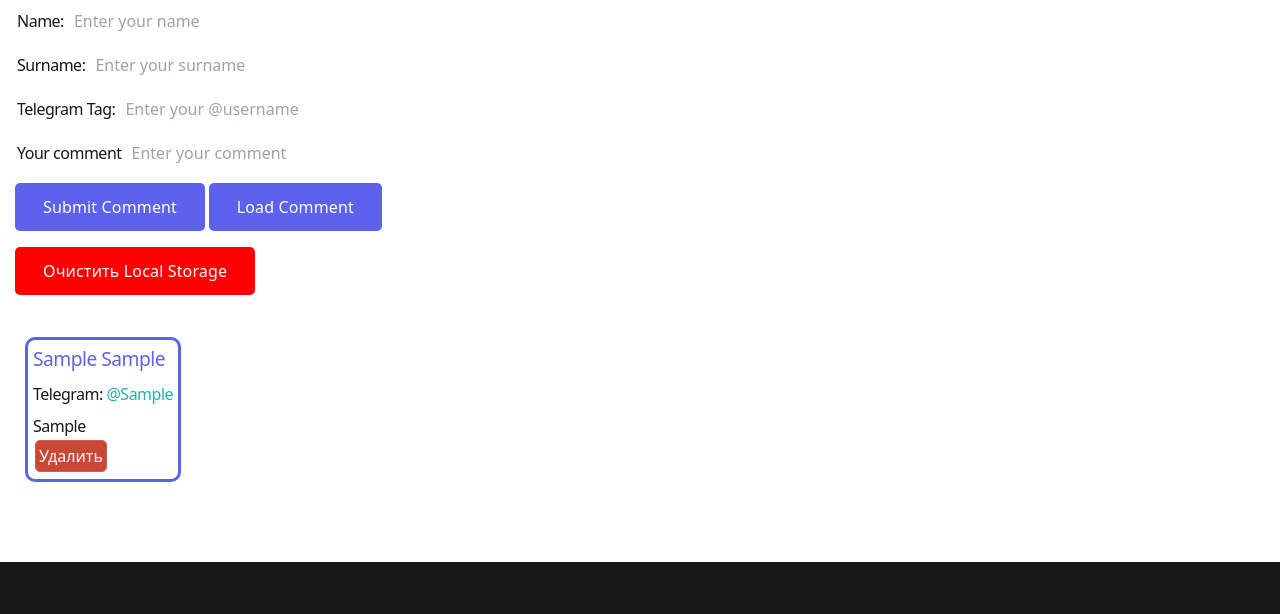
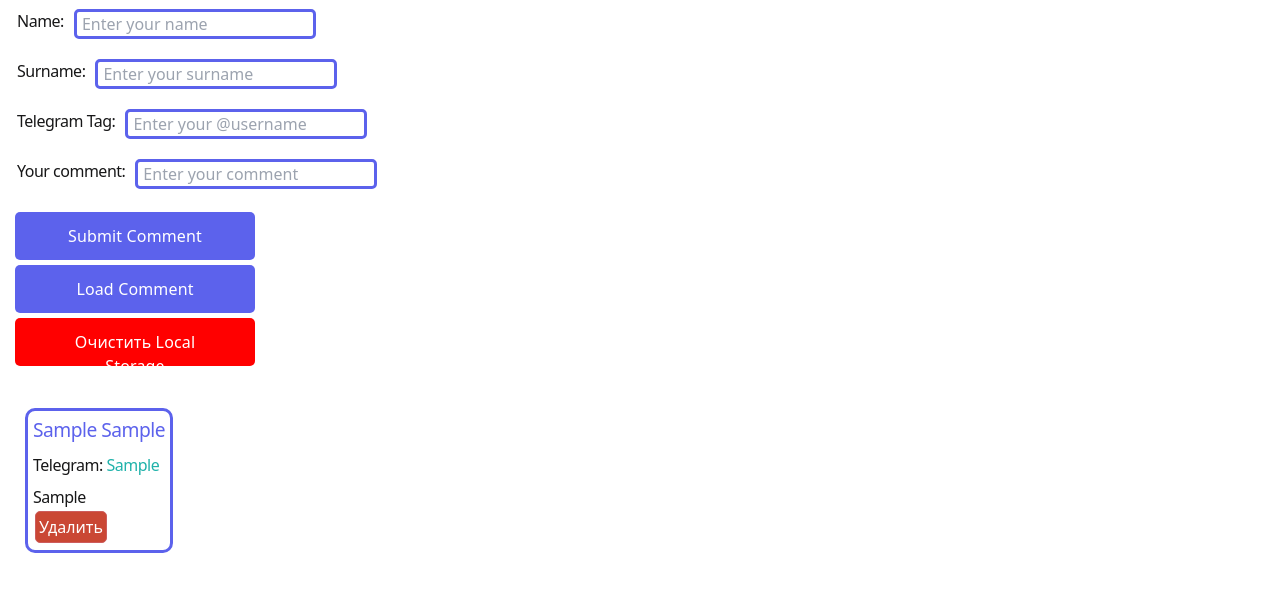
Before and after one commit to IlyaBurlak/ITMO-Frontend, a plain HTML site: page html/comment.html in a window 1280 px wide. Both pictures are taken after typing "Sample", "Sample", "Sample", "Sample" into the empty fields and a click on the button "Submit Comment". Shown: the part 186-800 px from the top of the page. Drawn offline with nearby package versions, Linux system fonts and the light colour scheme.

Commit message:
fix: form

```diff
--- a/css/main.css
+++ b/css/main.css
@@ -561,6 +561,9 @@ tr > th:nth-child(2n + 1){
 }
 #nameC , #surname , #telegram, #comment{
     margin-left: 10px;
+    border: 3px solid var(--accent);
+    border-radius: 5px;
+    padding-left: 5px;
 }
 
 
@@ -593,6 +596,7 @@ tr > th:nth-child(2n + 1){
 }
 
 .comment__delete-btn{
+    display: flex;
     border: 1px solid indianred;
     border-radius: 5px;
     background-color: rgb(202	71	52	);
@@ -607,12 +611,14 @@ tr > th:nth-child(2n + 1){
 .comment-form{
     caret-color: var(--accent);
 }
+
 /*Загрузчик */
+
 .preloader {
     width: 50px;
     height: 50px;
-    border: 6px solid #f3f3f3;
-    border-top: 6px solid #3498db;
+    border: 8px solid #f3f3f3;
+    border-top: 8px solid var(--accent);
     border-radius: 50%;
     animation: spin 2s linear infinite;
 }
@@ -627,6 +633,13 @@ tr > th:nth-child(2n + 1){
 #clear-local-storage-btn{
     background-color: red;
     color: white;
-    width: max-content;
+}
 
+#load-button, #submit-button, #clear-local-storage-btn{
+    width: 240px;
+    margin: 5px 0 0 0;
 }
+.comment-form_buttons{
+    display: flex;
+    flex-direction: column;
+}
--- a/html/comment.html
+++ b/html/comment.html
@@ -50,14 +50,14 @@
                     <input type="text" name="telegram" id="telegram" placeholder="Enter your @username">
                 </div>
                 <div class="form-group">
-                    <label for="comment">Your comment</label>
+                    <label for="comment">Your comment:</label>
                     <input type="text" name="comment-text" id="comment" placeholder="Enter your comment">
                 </div>
                 <div class="comment-form_buttons">
-                    <button type="submit" class="btn btn-primary">Submit Comment</button>
+                    <button type="submit" class="btn btn-primary" id="submit-button">Submit Comment</button>
                     <button type="button" class="btn btn-primary" id="load-button">Load Comment</button>
+                    <button class="btn btn-primary" id="clear-local-storage-btn">Очистить Local Storage</button>
                 </div>
-                <button class="btn btn-primary" id="clear-local-storage-btn">Очистить Local Storage</button>
             </form>
         </div>
         <div class="comments-container">
--- a/js/main.js
+++ b/js/main.js
@@ -134,7 +134,7 @@ document.addEventListener('DOMContentLoaded', () => {
         if (telegram) {
             const telegramLink = document.createElement('a');
             telegramLink.href = `https://t.me/${telegram}`;
-            telegramLink.textContent = `@${telegram}`;
+            telegramLink.textContent = `${telegram}`;
             telegramLink.target = '_blank';
             const telegramParagraph = document.createElement('p');
             telegramParagraph.textContent = 'Telegram: ';
```
Also changed, not shown: img/icons/close_btn.png (added).
